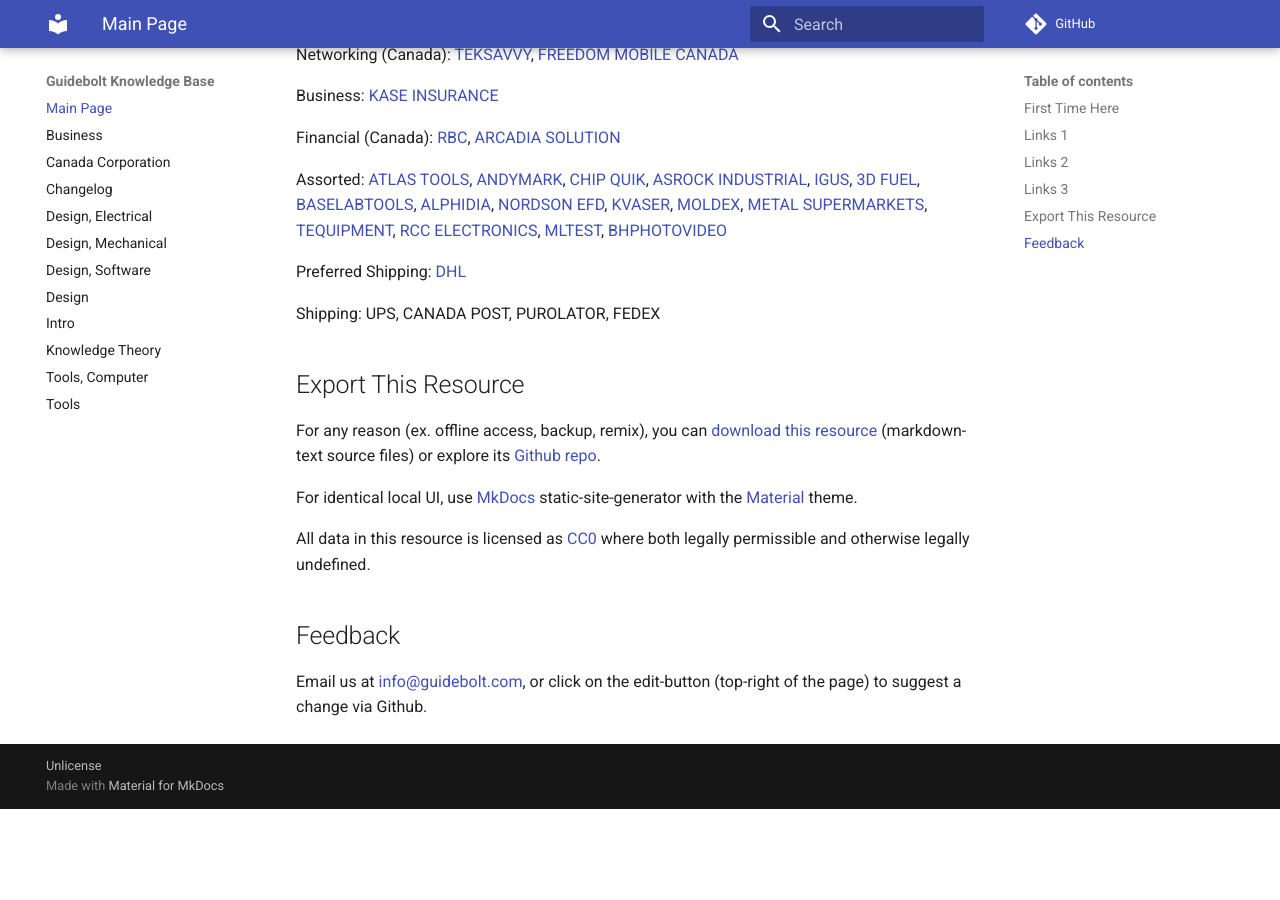
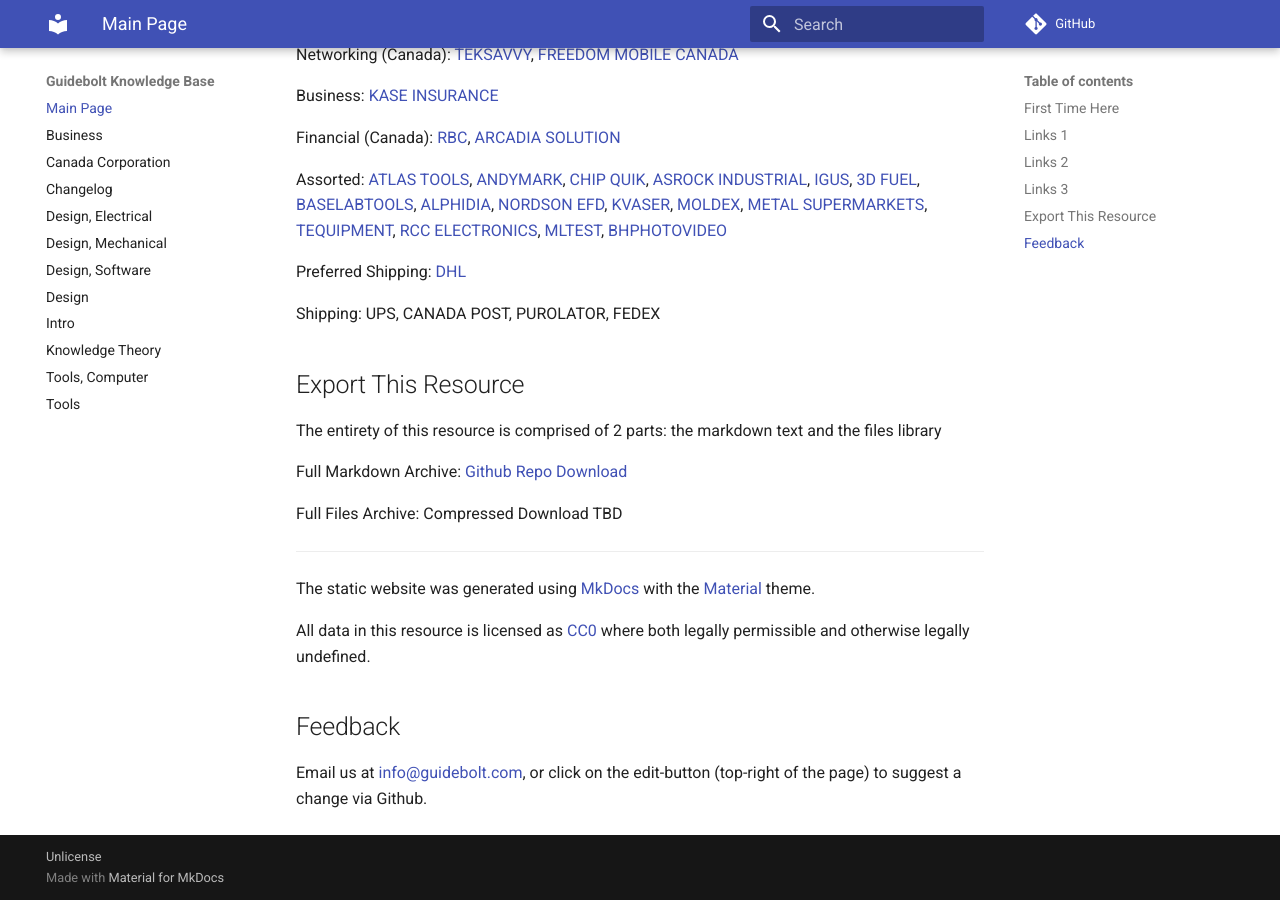
Before and after one commit to Guidebolt/knowledge, an MkDocs documentation site: the page built from docs/README.md, in a window 1280 px wide and 900 px high, scrolled down 1605 px. Built offline with MkDocs 1.6.1 and Material for MkDocs 9.7.7, drawn with Linux system fonts in a browser that asks for light colours; comment, search, counter and statistics services are not loaded; before the commit the page ends 2414 px from its top, so only the background shows below that; some of the changed text lies outside the part shown.

Commit message:
export notes

```diff
--- a/docs/README.md
+++ b/docs/README.md
@@ -2,7 +2,7 @@
 
 !!! Info
 
-	Last updated 2021-12-23. Version 0.41 alpha (work in progress). This is a free technical knowledge-base from our company-perspective.
+	Last updated 2022-02-21. Version 0.42 alpha (work in progress). This is a free technical knowledge-base from our company-perspective.
 
 Information drives every thought, decision, and action. In our increasingly complex world where logic and trust are hard to weave confidently, it is easy to be misled by noise, incur unknown risks, and waste valuable resources. Truth is the fundamental solution.
 
@@ -172,9 +172,15 @@ FEDEX
 
 ## Export This Resource
 
-For any reason (ex. offline access, backup, remix), you can [download this resource](https://github.com/Guidebolt/knowledge/archive/master.zip) (markdown-text source files) or explore its [Github repo](https://github.com/guidebolt/knowledge/).
+The entirety of this resource is comprised of 2 parts: the markdown text and the files library
 
-For identical local UI, use [MkDocs](https://www.mkdocs.org/) static-site-generator with the [Material](https://squidfunk.github.io/mkdocs-material/) theme.
+Full Markdown Archive: [Github Repo Download](https://github.com/Guidebolt/knowledge/archive/master.zip)
+
+Full Files Archive: Compressed Download TBD
+
+---
+
+The static website was generated using [MkDocs](https://www.mkdocs.org/) with the [Material](https://squidfunk.github.io/mkdocs-material/) theme.
 
 All data in this resource is licensed as [CC0](https://creativecommons.org/publicdomain/zero/1.0/) where both legally permissible and otherwise legally undefined.
 
```
Also changed, not shown: 1 other file.
